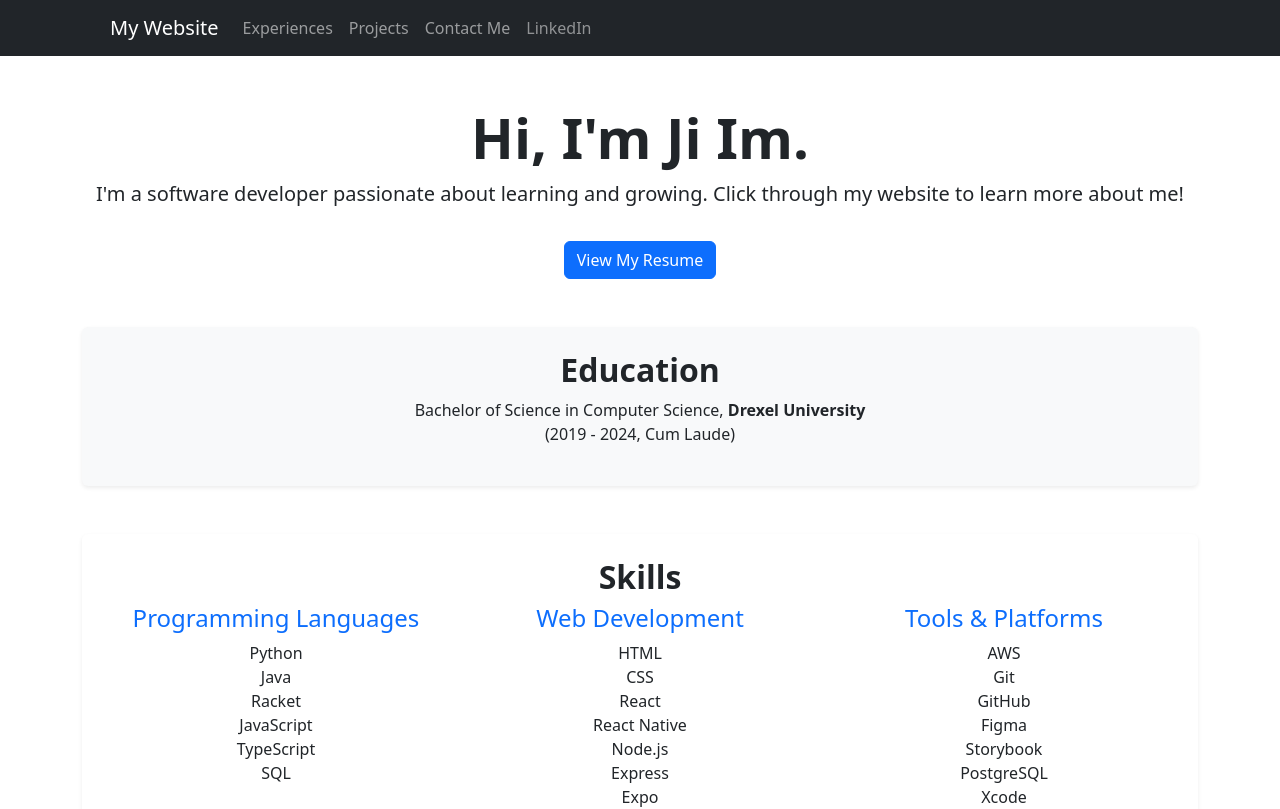
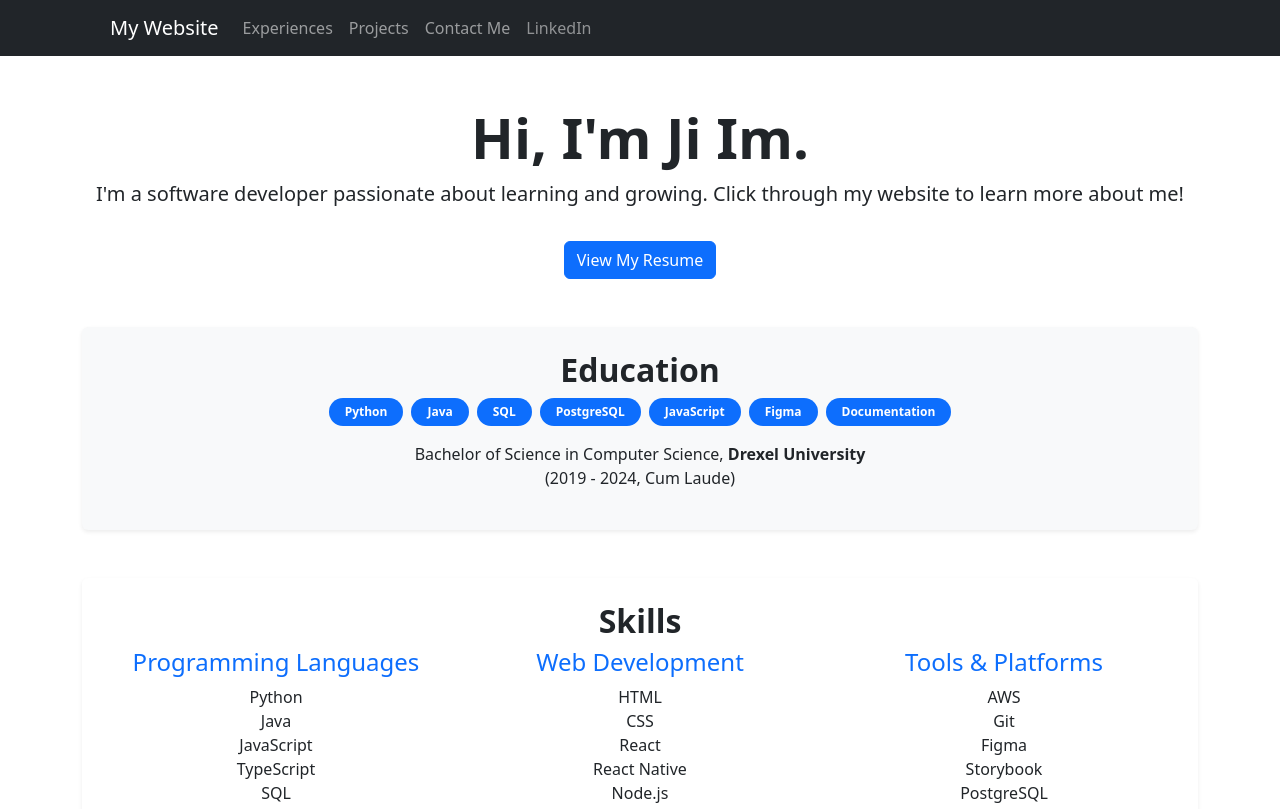
Before and after one commit to josephinaim/josephinaim.github.io, a React (Create React App) app in the folder my-app/: page /#/ in a window 1280 px wide. Shown: the top 809 px of the page. Built offline with nearby package versions, Linux system fonts and the light colour scheme.

Commit message:
adjusted flexbox for icon next to home page tab and added skills to education, adjusted text for skills, projects, and experiences

```diff
--- a/my-app/src/App.css
+++ b/my-app/src/App.css
@@ -36,7 +36,6 @@ footer {
 .favicon-icon {
   width: 20px; /* Adjust size */
   height: 20px;
-  margin-right: 8px;
   opacity: 0;
   transition: opacity 0.3s ease-in-out;
 }
--- a/my-app/src/components/NavigationBar.js
+++ b/my-app/src/components/NavigationBar.js
@@ -21,7 +21,7 @@ const NavigationBar = ({ clearSuccessMessage }) => {
             alt="Logo"
             className="favicon-icon"
           />
-          My Website
+          <span className="ms-2">My Website</span>
         </Navbar.Brand>
         <Navbar.Toggle
           aria-controls="basic-navbar-nav"
--- a/my-app/src/pages/Experiences.js
+++ b/my-app/src/pages/Experiences.js
@@ -32,7 +32,7 @@ const Experiences = () => (
     >
       <h2 className="fw-semibold">RightOn Education</h2>
       <p className="text-muted">Full Stack Developer (April 2022 - January 2024)</p>
-      {skillTags(["React", "React Native", "JavaScript", "TypeScript", "Git", "Figma", "AWS", "GraphQL", "Storybook"])}
+      {skillTags(["React", "React Native", "JavaScript", "TypeScript", "Git", "Figma", "AWS", "GraphQL", "Storybook", "Xcode", "Slack", "MUI"])}
       <ul className="list-unstyled mt-3">
         <li>Developed and deployed full-stack, responsive web and mobile applications using React, React Native, and JavaScript.</li>
         <li>Integrated AWS AppSync and GraphQL subscriptions to manage real-time data features like leaderboards.</li>
--- a/my-app/src/pages/Home.js
+++ b/my-app/src/pages/Home.js
@@ -1,6 +1,16 @@
 import React from "react";
 import "bootstrap/dist/css/bootstrap.min.css";
 import { motion } from "motion/react";
+
+const skillTags = (skills) => (
+  <div className="d-flex flex-wrap justify-content-center gap-2 mb-3">
+    {skills.map((skill, index) => (
+      <span key={index} className="badge bg-primary rounded-pill px-3 py-2">
+        {skill}
+      </span>
+    ))}
+  </div>
+);
 
 const Home = () => {
   return (
@@ -38,6 +48,7 @@ const Home = () => {
           transition={{ delay: 0.5, duration: 0.8 }}
         >
           <h2 className="fw-semibold">Education</h2>
+          {skillTags(["Python", "Java", "SQL", "PostgreSQL", "JavaScript", "Figma", "Documentation"])}
           <p>Bachelor of Science in Computer Science, <strong>Drexel University</strong><br />(2019 - 2024, Cum Laude)</p>
         </motion.div>
 
@@ -53,7 +64,6 @@ const Home = () => {
               <ul className="list-unstyled">
                 <li>Python</li>
                 <li>Java</li>
-                <li>Racket</li>
                 <li>JavaScript</li>
                 <li>TypeScript</li>
                 <li>SQL</li>
@@ -77,7 +87,6 @@ const Home = () => {
               <ul className="list-unstyled">
                 <li>AWS</li>
                 <li>Git</li>
-                <li>GitHub</li>
                 <li>Figma</li>
                 <li>Storybook</li>
                 <li>PostgreSQL</li>
--- a/my-app/src/pages/Projects.js
+++ b/my-app/src/pages/Projects.js
@@ -30,7 +30,7 @@ const Projects = () => (
     >
       <h2 className="fw-semibold">CampUs</h2>
       <p className="text-muted">Full-stack React Native mobile app using TypeScript and Figma</p>
-      {skillTags(["React Native", "TypeScript", "Jest", "Figma", "Documentation"])}
+      {skillTags(["React Native", "TypeScript", "Jest", "Figma", "Expo", "Documentation"])}
       <ul className="list-unstyled">
         <li>Built features with a focus on code reliability and conducted unit testing with Jest.</li>
         <li>Created a project plan and software requirements specifications document.</li>
```
